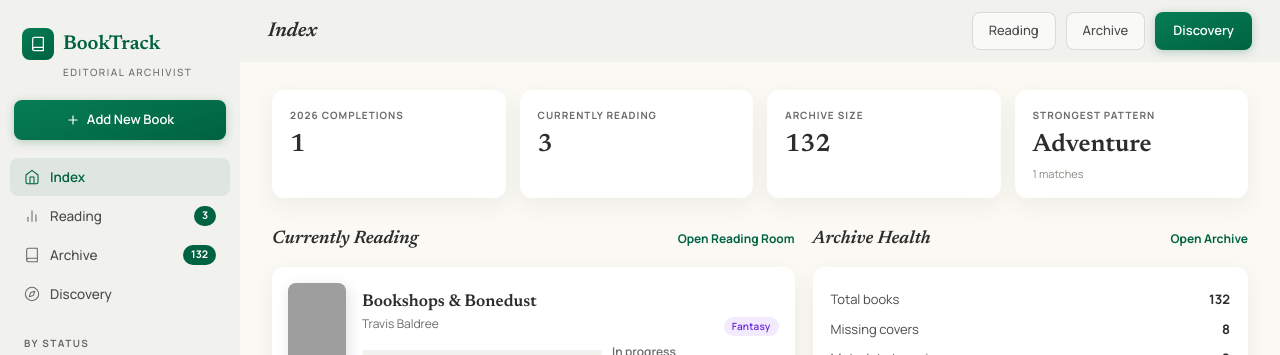
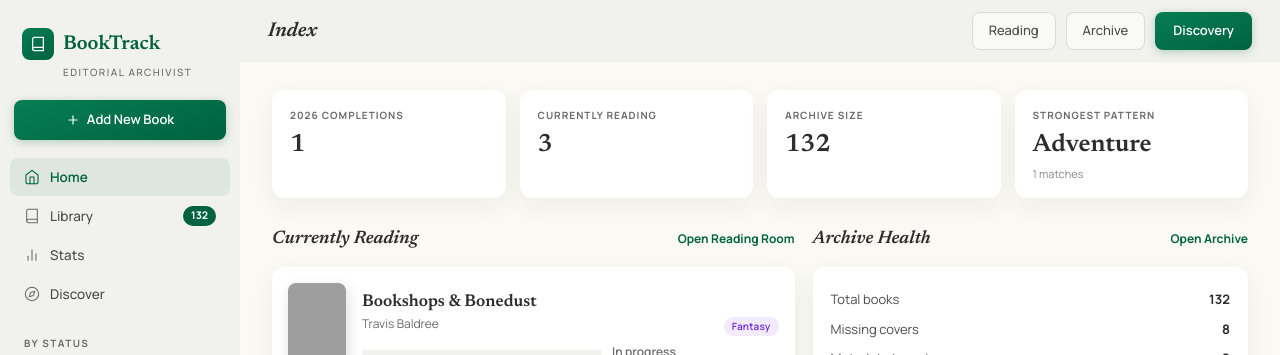
Before and after one commit to Ilankap82/bookshelf, a React (Vite) app: page / in a window 1280 px wide. Shown: the top 355 px of the page. Built offline with nearby package versions, Linux system fonts and the light colour scheme; grey boxes are pictures that could not be loaded.

Commit message:
feat: add reading command center navigation

```diff
--- a/src/App.tsx
+++ b/src/App.tsx
@@ -8,12 +8,12 @@ import DetailPanel from './components/DetailPanel';
 import BookForm from './components/BookForm';
 import BookIntakePanel from './components/BookIntakePanel';
 import RecommendationsView from './components/RecommendationsView';
+import StatsDashboard from './components/StatsDashboard';
 import Sidebar from './components/Sidebar';
 import IndexRoom from './components/rooms/IndexRoom';
-import ReadingRoom from './components/rooms/ReadingRoom';
 import ArchiveRoom from './components/rooms/ArchiveRoom';
 
-type View = 'index' | 'reading' | 'archive' | 'discovery';
+type View = 'home' | 'library' | 'stats' | 'discover';
 type FilterStatus = Status | 'All';
 type InitialData = { books: Book[]; canPersistInitialBooks: boolean };
 
@@ -53,7 +53,7 @@ function saveData(books: Book[]) {
 export default function App() {
   const [initialData] = useState(loadData);
   const [books, setBooks] = useState<Book[]>(initialData.books);
-  const [view, setView] = useState<View>('index');
+  const [view, setView] = useState<View>('home');
   const [filterStatus, setFilterStatus] = useState<FilterStatus>('All');
   const [filterGenre, setFilterGenre] = useState<Genre | 'All'>('All');
   const [filterFormat, setFilterFormat] = useState<Format | 'All'>('All');
@@ -162,26 +162,24 @@ export default function App() {
         counts={counts}
         currentlyReading={currentlyReading[0] || null}
         filterStatus={filterStatus}
-        onFilterStatus={(s: FilterStatus) => { setFilterStatus(s); setView('archive'); }}
+        onFilterStatus={(s: FilterStatus) => { setFilterStatus(s); setView('library'); }}
         onAddBook={() => setEditingBook('new')}
         user={user}
         onEditUser={() => setEditingUser(true)}
       />
 
       <main className="book-tracker-main" style={{ flex: 1, display: 'flex', flexDirection: 'column', minWidth: 0, overflow: 'hidden' }}>
-        {view === 'index' && (
+        {view === 'home' && (
           <IndexRoom
             books={books}
             currentlyReading={currentlyReading}
             recommendations={RECOMMENDATIONS}
             onNavigate={setView}
             onSelectBook={setSelectedBook}
+            onAddBook={() => setEditingBook('new')}
           />
         )}
-        {view === 'reading' && (
-          <ReadingRoom books={books} onSelectBook={setSelectedBook} />
-        )}
-        {view === 'archive' && (
+        {view === 'library' && (
           <ArchiveRoom
             books={filteredBooks}
             allBooks={books}
@@ -201,7 +199,8 @@ export default function App() {
             onImport={() => fileInputRef.current?.click()}
           />
         )}
-        {view === 'discovery' && <RecommendationsView recommendations={RECOMMENDATIONS} books={books} onAddToList={addToWantToRead} />}
+        {view === 'stats' && <StatsDashboard books={books} />}
+        {view === 'discover' && <RecommendationsView recommendations={RECOMMENDATIONS} books={books} onAddToList={addToWantToRead} />}
       </main>
 
       {selectedBook && !editingBook && (
--- a/src/components/Sidebar.tsx
+++ b/src/components/Sidebar.tsx
@@ -2,7 +2,7 @@ import { useState } from 'react';
 import type { Book } from '../types';
 import type { UserProfile } from '../App';
 
-type View = 'index' | 'reading' | 'archive' | 'discovery';
+type View = 'home' | 'library' | 'stats' | 'discover';
 type FilterStatus = 'All' | 'Completed' | 'Reading' | 'Want to Read' | 'DNF';
 
 interface Props {
@@ -95,10 +95,10 @@ export default function Sidebar({ view, onViewChange, counts, currentlyReading,
 
       {/* Nav */}
       <nav style={{ padding: '0 10px', flex: 1 }}>
-        <NavItem icon={Icons.home} label="Index" active={view === 'index'} onClick={() => onViewChange('index')} />
-        <NavItem icon={Icons.stats} label="Reading" badge={counts.reading} active={view === 'reading'} onClick={() => onViewChange('reading')} />
-        <NavItem icon={Icons.library} label="Archive" badge={counts.all} active={view === 'archive'} onClick={() => onViewChange('archive')} />
-        <NavItem icon={Icons.discovery} label="Discovery" active={view === 'discovery'} onClick={() => onViewChange('discovery')} />
+        <NavItem icon={Icons.home} label="Home" active={view === 'home'} onClick={() => onViewChange('home')} />
+        <NavItem icon={Icons.library} label="Library" badge={counts.all} active={view === 'library'} onClick={() => onViewChange('library')} />
+        <NavItem icon={Icons.stats} label="Stats" active={view === 'stats'} onClick={() => onViewChange('stats')} />
+        <NavItem icon={Icons.discovery} label="Discover" active={view === 'discover'} onClick={() => onViewChange('discover')} />
 
         <div style={navLabel}>By Status</div>
         <NavItem
--- a/src/components/rooms/IndexRoom.tsx
+++ b/src/components/rooms/IndexRoom.tsx
@@ -6,7 +6,7 @@ import { getCoverCandidates } from '../../utils/cover';
 import { S } from '../sharedStyles';
 import { GenreTag, StarRating } from '../sharedUi';
 
-type RoomView = 'archive' | 'reading' | 'discovery';
+type RoomView = 'library' | 'stats' | 'discover';
 
 interface IndexRoomProps {
   books: Book[];
@@ -14,6 +14,7 @@ interface IndexRoomProps {
   recommendations: Recommendation[];
   onNavigate: (view: RoomView) => void;
   onSelectBook: (book: Book) => void;
+  onAddBook?: () => void;
 }
 
 export default function IndexRoom({ books, currentlyReading, recommendations, onNavigate, onSelectBook }: IndexRoomProps) {
@@ -28,9 +29,9 @@ export default function IndexRoom({ books, currentlyReading, recommendations, on
       <div className="room-topbar" style={S.topbar}>
         <span style={S.pageTitle}>Index</span>
         <div className="room-topbar-actions" style={{ marginLeft: 'auto', display: 'flex', gap: 10 }}>
-          <button style={S.btnGhost} onClick={() => onNavigate('reading')}>Reading</button>
-          <button style={S.btnGhost} onClick={() => onNavigate('archive')}>Archive</button>
-          <button style={S.btnPrimary} onClick={() => onNavigate('discovery')}>Discovery</button>
+          <button style={S.btnGhost} onClick={() => onNavigate('stats')}>Reading</button>
+          <button style={S.btnGhost} onClick={() => onNavigate('library')}>Archive</button>
+          <button style={S.btnPrimary} onClick={() => onNavigate('discover')}>Discovery</button>
         </div>
       </div>
 
@@ -44,7 +45,7 @@ export default function IndexRoom({ books, currentlyReading, recommendations, on
 
         <div className="index-room-grid" style={{ display: 'grid', gridTemplateColumns: '1.2fr 1fr', gap: 18, alignItems: 'start' }}>
           <section>
-            <SectionTitle title="Currently Reading" action="Open Reading Room" onAction={() => onNavigate('reading')} />
+            <SectionTitle title="Currently Reading" action="Open Reading Room" onAction={() => onNavigate('stats')} />
             <div style={{ display: 'flex', flexDirection: 'column', gap: 12 }}>
               {currentlyReading.slice(0, 2).map(book => (
                 <ReadingPreview key={book.id} book={book} onClick={() => onSelectBook(book)} />
@@ -57,7 +58,7 @@ export default function IndexRoom({ books, currentlyReading, recommendations, on
 
           <section style={{ display: 'flex', flexDirection: 'column', gap: 18 }}>
             <div>
-              <SectionTitle title="Archive Health" action="Open Archive" onAction={() => onNavigate('archive')} />
+              <SectionTitle title="Archive Health" action="Open Archive" onAction={() => onNavigate('library')} />
               <div style={{ background: '#FFFFFF', borderRadius: 12, padding: 18, boxShadow: '0px 8px 24px rgba(27,28,25,0.06)' }}>
                 <HealthRow label="Total books" value={archiveStats.totalBooks} />
                 <HealthRow label="Missing covers" value={archiveStats.missingCovers} />
@@ -70,7 +71,7 @@ export default function IndexRoom({ books, currentlyReading, recommendations, on
 
             {recommendation && (
               <div>
-                <SectionTitle title="Discovery Preview" action="See More" onAction={() => onNavigate('discovery')} />
+                <SectionTitle title="Discovery Preview" action="See More" onAction={() => onNavigate('discover')} />
                 <RecommendationPreview rec={recommendation} />
               </div>
             )}
```
